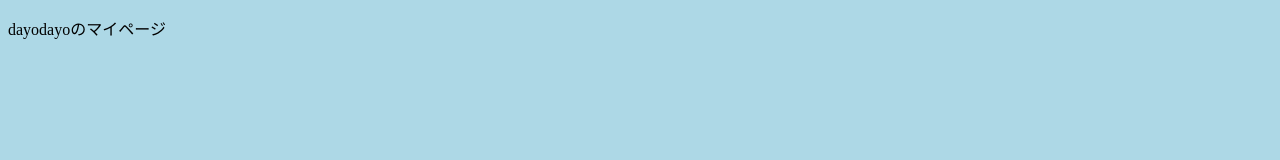
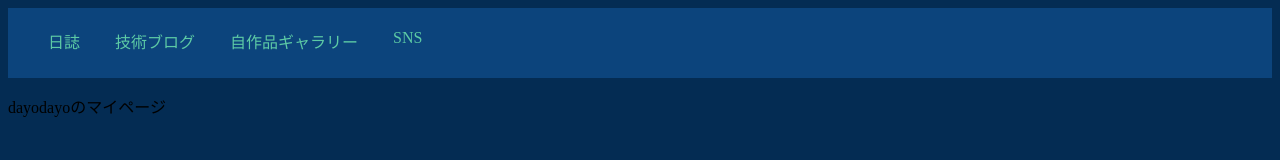
Before and after one commit to dayodayo-JP/dayodayo-JP.github.io, a plain HTML site: page index.html in a window 1280 px wide. Drawn offline with Linux system fonts and the light colour scheme.

Commit message:
Make my homepage

```diff
--- a/index.html
+++ b/index.html
@@ -4,11 +4,39 @@
         <title>dayodayo Web Site</title>
         <style>
             body{
-                background-color: lightblue;
+                background-color: #042C53;
+            }
+            .menu-bar{
+                width: 100%;
+                height: 70px;
+                background-color: #0C447C;
+                padding-top: 5px;
+                box-sizing: border-box;
+            }
+            ul{
+                display: flex;
+            }
+            li{
+                list-style: none;
+            }
+            a {
+                display: block;
+                text-decoration: none;
+                color: #5DCAA5;
+                margin-right: 35px;
             }
         </style>
     </head>
     <body>
+        <nav class="menu-bar">
+            <ul>
+                <!--メニューバー　ドロップダウンメニューを作る際は[https://itmemogaki.cloudfree.jp/website/drop-down-menu.html]等を参考に-->
+                <li><a href="https://dayodayo-jp.github.io/blog/index.html">日誌</a></li>
+                <li><a href="https://dayodayo-jp.github.io/tech-blog/index.html">技術ブログ</a></li>
+                <li><a href="https://dayodayo-jp.github.io/gallery/index.html">自作品ギャラリー</a></li>
+                <li><a href="https://dayodayo-jp.github.io/SNS-link/index.html">SNS</a></li>
+            </ul>
+        </nav>
         <p>dayodayoのマイページ</p>
     </body>
 </html>
```
Also changed, not shown: scratch/SASM-C.html (+1 -0 lines), SNS-link/index.html (added), blog/index.html (added), gallery/index.html (added), tech-blog/index.html (added).
